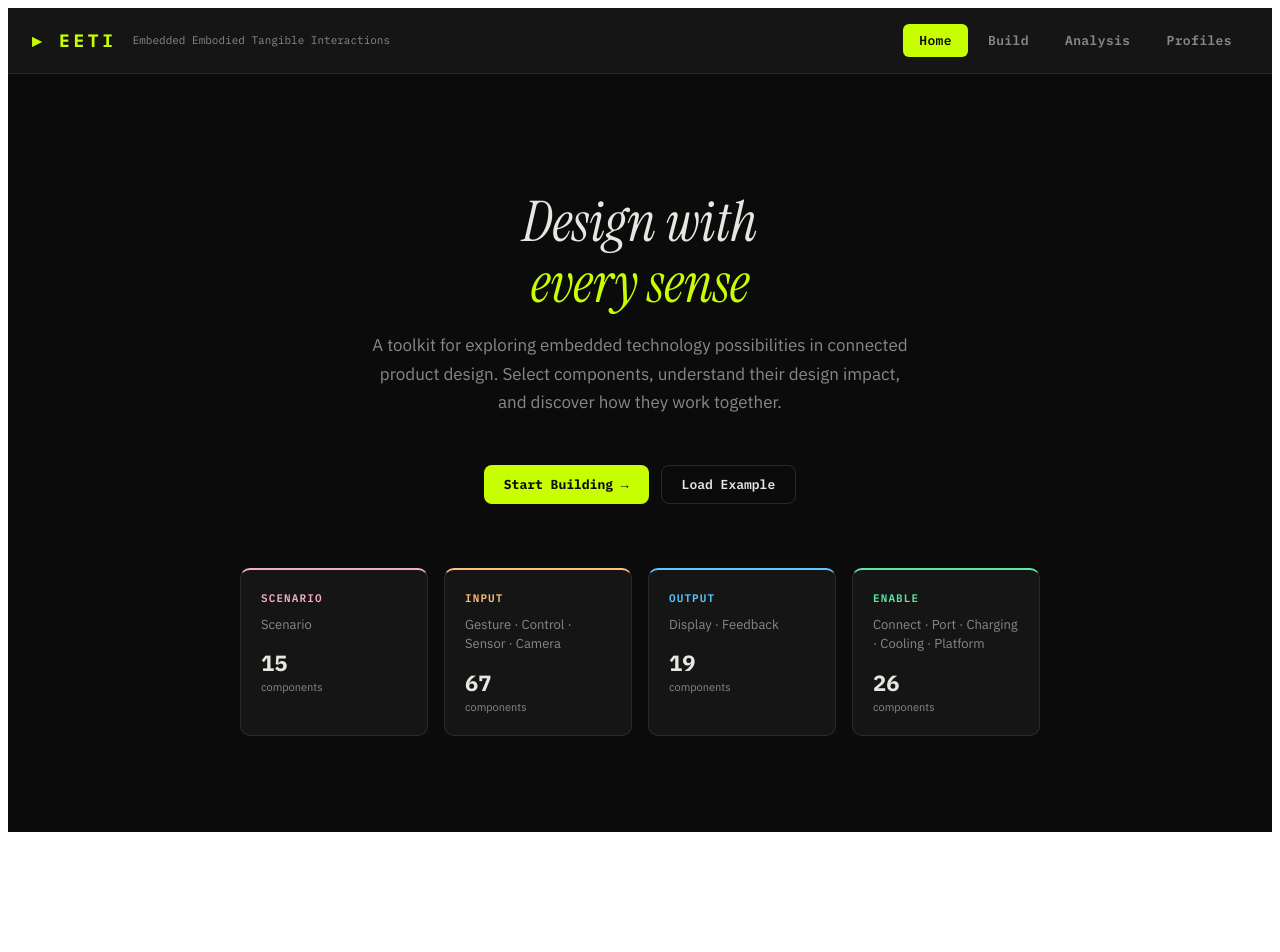
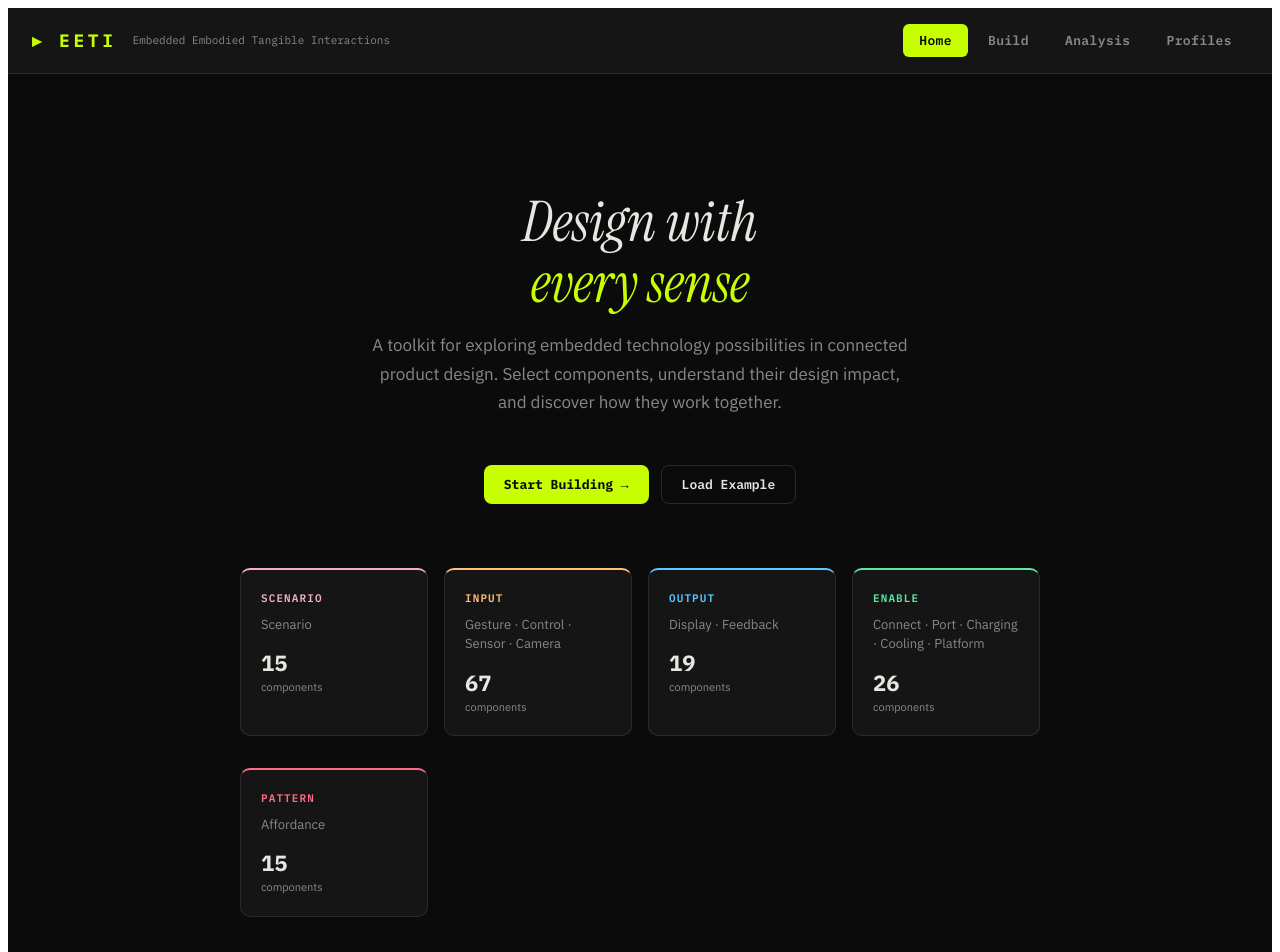
Before and after one commit to vaidesign/EETI, a React (Vite) app: page / in a window 1280 px wide. Shown: the top 952 px of the page. Before the commit the page ends 840 px from the top, so only its background shows below. Built offline with nearby package versions, Linux system fonts and the light colour scheme.

Commit message:
feat: add PATTERN group + Physical Affordance category (15 cards)
https://claude.ai/code/session_013XT4ass7EG5EMTms6VHXnV

```diff
--- a/src/eeti-toolkit.jsx
+++ b/src/eeti-toolkit.jsx
@@ -158,6 +158,23 @@ const CARDS = [
   { id:"windows",cat:"platform",name:"Windows",sub:"Platform",img:"enable_windows.png",desc:"Windows OS — for desktop/kiosk applications with full computing.",pros:["Full software ecosystem","Peripheral support","Development tools"],cons:["Heavy resources","Boot time","Licensing"],considerations:["Good for kiosks and installations","Consider Windows IoT for embedded","Overkill for simple embedded tasks"] },
   { id:"linux",cat:"platform",name:"Linux",sub:"Platform",img:"enable_linux.png",desc:"Linux OS — flexible open-source platform for SBCs and embedded computers.",pros:["Open source and free","Huge driver ecosystem","Highly configurable for production"],cons:["Boot time (seconds not ms)","No hard real-time guarantees without patching","Setup complexity vs RTOS"],considerations:["Raspberry Pi / NVIDIA Jetson for prototyping","Yocto or Buildroot for lean production images","PREEMPT_RT patch provides near-real-time for most use cases"] },
   { id:"rtos",cat:"platform",name:"RTOS",sub:"Platform",img:"enable_rtos.png",desc:"Real-Time Operating System — FreeRTOS, Zephyr, or ThreadX. Deterministic task scheduling.",pros:["Hard real-time guarantees — microsecond timing","Tiny footprint — runs on bare MCU","Deterministic and auditable for safety-critical use"],cons:["No rich display UI framework","Steeper learning curve than Arduino","Smaller ecosystem than Linux"],considerations:["FreeRTOS has widest MCU support (ESP32, STM32, etc.)","Zephyr OS has strong BLE, Thread, Zigbee stacks","Use when timing precision < 1ms is required"] },
+
+  // PATTERN / PHYSICAL AFFORDANCE
+  { id:"pressafford",cat:"physaffordance",name:"Press",sub:"Affordance",img:"afford_press.png",desc:"A surface or element that invites downward force — button, key, or membrane pad.",pros:["Universally understood action","Clear tactile confirmation possible","Discrete and intentional"],cons:["Requires surface contact","Can fatigue with heavy use"],considerations:["Travel distance and actuation force define the feel","Click or snap feedback makes action feel complete","Raised edges help locate button eyes-free"] },
+  { id:"squeezeafford",cat:"physaffordance",name:"Squeeze",sub:"Affordance",img:"afford_squeeze.png",desc:"Two opposing surfaces that compress when gripped — handles, bulbs, grips.",pros:["Natural bimanual or unimanual grip action","High force input available","Tactile and proprioceptive clarity"],cons:["Limited to objects that can be held","Not accessible for weak grip"],considerations:["Force-sensitive resistor or strain gauge detects squeeze intensity","Used in stress-relief devices, medical grips, and trigger inputs","Map squeeze force to analog value for expressive control"] },
+  { id:"twistafford",cat:"physaffordance",name:"Twist",sub:"Affordance",img:"afford_twist.png",desc:"Rotational motion of a handle, cap, or knob — like opening a jar.",pros:["Natural for setting values","Provides continuous range","Eyes-free operation possible"],cons:["Requires secure grip","Two-hand twist needs symmetric grip points"],considerations:["Rotary encoder or potentiometer captures twist angle","Soft stops or detents prevent over-rotation","Good for volume, intensity, and selection on physical products"] },
+  { id:"slideafford",cat:"physaffordance",name:"Slide",sub:"Affordance",img:"afford_slide.png",desc:"Linear movement along a track — sliders, drawers, locking mechanisms.",pros:["Position maps directly to value — intuitive","Visible state even without power","Satisfying smooth motion"],cons:["Track accumulates dust and debris","Linear space requirement"],considerations:["Conductive plastic or optical encoder for smooth reading","Motorised slider can provide haptic feedback and auto-position","Wide slider caps are more ergonomic than narrow ones"] },
+  { id:"tiltafford",cat:"physaffordance",name:"Tilt",sub:"Affordance",img:"afford_tilt.png",desc:"Leaning or angling an object to indicate direction or preference.",pros:["Natural spatial metaphor","No surface contact needed","Works as passive always-on affordance"],cons:["Sensitive to accidental tilts","Requires accelerometer or gyroscope"],considerations:["Dead-zone calibration prevents false positives from natural hand sway","Tilt direction → navigation direction is intuitive","Consider paired with visual indicator showing tilt axis"] },
+  { id:"shakeafford",cat:"physaffordance",name:"Shake",sub:"Affordance",img:"afford_shake.png",desc:"Rapid back-and-forth physical agitation — used for undo, shuffle, or reset.",pros:["Dramatic and memorable","No screen or button needed","Attention-grabbing as an output trigger"],cons:["High accidental trigger risk","Requires high-g threshold to differentiate from walking"],considerations:["Threshold typically >2g peak to avoid false positives","Provide clear undo-the-undo option","Avoid in devices worn on the body — steps and movement cause constant triggers"] },
+  { id:"tapafford",cat:"physaffordance",name:"Tap",sub:"Affordance",img:"afford_tap.png",desc:"Brief contact with a surface — finger, knuckle, or stylus touch.",pros:["Low cognitive load — simplest possible action","Fast and precise","Works on any hard surface with accelerometer"],cons:["Easy to mis-trigger on sensitive surfaces","Limited expressiveness alone"],considerations:["Double-tap and long-press extend vocabulary from single surface","Accelerometer in object detects tap on enclosure surface","Force threshold distinguishes accidental graze from intentional tap"] },
+  { id:"strokeafford",cat:"physaffordance",name:"Stroke",sub:"Affordance",img:"afford_stroke.png",desc:"Slow, deliberate linear touch movement — caress or wipe gesture.",pros:["Calming, intimate interaction quality","Continuous and directional","Well-suited to emotional or ambient devices"],cons:["Slow — not for time-sensitive input","Requires sensitive capacitive strip or surface"],considerations:["Resistive or capacitive strip detects stroke direction and speed","Used in pet robots, wellness devices, ambient interfaces","Speed of stroke can carry meaning — gentle vs urgent"] },
+  { id:"pullaff",cat:"physaffordance",name:"Pull",sub:"Affordance",img:"afford_pull.png",desc:"Drawing an object, surface, or cord toward the body — ergonomic retrieval action.",pros:["Natural for retrieval, activation, or unlatching","High-force capable","Intuitive — pulling a cord to activate is cross-cultural"],cons:["Mechanical complexity for cord management","Return mechanism required"],considerations:["Spring return vs ratchet latch are very different experiences","Cord pull activation has long history in emergency and accessibility devices","Map pull distance to output intensity for expressive control"] },
+  { id:"foldafford",cat:"physaffordance",name:"Fold",sub:"Affordance",img:"afford_fold.png",desc:"Bending or folding a flexible surface — origami-inspired physical interaction.",pros:["Novel and memorable","Large surface area can reduce to small form","Can encode state in physical form"],cons:["Flexible materials have limited sensing options","Durability concerns at fold creases","Manufacturing complexity"],considerations:["Conductive fabric or bend sensor in fold crease detects angle","Shape memory polymer returns to original form","Foldable phones and e-paper are pushing this space forward"] },
+  { id:"coverafford",cat:"physaffordance",name:"Cover",sub:"Affordance",img:"afford_cover.png",desc:"Placing a hand, object, or lid over a sensor or screen to trigger or mask.",pros:["Intuitive privacy gesture","Cheap to implement — proximity or light sensor","Natural sleep or mute interaction"],cons:["Hard to communicate without onboarding","Accidental triggers from pockets/bags"],considerations:["Proximity or LDR sensor detects cover easily","Phone face-down = mute calls is well-established pattern","Cover + timer = snooze pattern for notifications"] },
+  { id:"hoverafford",cat:"physaffordance",name:"Hover",sub:"Affordance",img:"afford_hover.png",desc:"Approaching a surface without touching — preview and anticipation interaction layer.",pros:["Contactless — hygienic","Provides preview before commitment","Works in PPE or gloved contexts"],cons:["Hard to communicate without cues","Needs proximity or capacitive sensor","Less precise than contact"],considerations:["Capacitive proximity detects hand 2–5cm above surface","Useful for menus that reveal on approach","Define transition from hover-preview to touch-confirm clearly"] },
+  { id:"blowafford",cat:"physaffordance",name:"Blow",sub:"Affordance",img:"afford_blow.png",desc:"Directing breath at a sensor or opening — extinguish, dismiss, or activate.",pros:["Hands-free","Memorable and playful","Accessible for limited mobility"],cons:["Hygienic concerns in shared devices","Inconsistent detection across users","Only works at close range"],considerations:["Directional mic or barometric pressure sensor detects breath","Used in candle-simulation interfaces and accessibility tools","Pair with visual feedback showing breath detection threshold"] },
+  { id:"traceafford",cat:"physaffordance",name:"Trace",sub:"Affordance",img:"afford_trace.png",desc:"Drawing a path or shape on a surface — signature, pattern unlock, or drawing.",pros:["High information density in single gesture","Can encode complex patterns for authentication","Natural and expressive"],cons:["Requires precision surface","Slow compared to button"],considerations:["Capacitive touch surface needed for continuous path tracking","Pattern recognition can enable unlock codes","Trace + shape recognition for symbol-based input systems"] },
+  { id:"pinchafford",cat:"physaffordance",name:"Pinch",sub:"Affordance",img:"afford_pinch.png",desc:"Two fingers closing on a surface or object — grip, zoom-out, close.",pros:["Natural for scaling and size reduction","Well-established on touchscreens","Can work on physical objects with FSR"],cons:["Requires multitouch or force sensing","Not accessible for arthritis or weak grip"],considerations:["Force sensing resistors under grip points detect pinch intensity","Pinch-to-zoom is expected behaviour on any touch display","Physical pinch on objects can trigger release or deactivation"] },
 ];
 
 // ── ASCII CARD GRAPHICS ────────────────────────────────────────
@@ -249,6 +266,23 @@ const CARD_GRAPHICS = {
   uwb:          "  ─ ─ ─\n ─ ─◈─ ─\n  ─ ─ ─\n  ~~~~~",
   linux:        "  ╭─ ─╮\n  │ λ │\n  ╰─ ─╯\n  ─────",
   rtos:         "  ┌───┐\n  │t:0│\n  │███│\n  └───┘",
+  // Physical Affordance
+  pressafford:  "   ╭──╮\n   │  │\n   ╰──╯\n   ─▼─",
+  squeezeafford:"  ─┤  ├─\n  ─┤  ├─\n  ─┤  ├─",
+  twistafford:  "  ╭──╮\n  │ ↻│\n  ╰──╯",
+  slideafford:  "  ────┬\n      │\n  ────┘",
+  tiltafford:   " ╭────╮\n╱       \n",
+  shakeafford:  " ≋≋ ≋≋\n≋ ≋ ≋ ≋\n ≋≋ ≋≋",
+  tapafford:    "    ▼\n  ──┼──\n   ─┴─",
+  strokeafford: "  ~~~\n ─────\n  ~~~",
+  pullaff:      "  ◎\n  │\n  │\n  ╰── ▷",
+  foldafford:   "  ╱───╲\n ╱     ╲\n───────",
+  coverafford:  "  ┌────┐\n  │████│\n  └────┘",
+  hoverafford:  "  · · ·\n · ─◈─ ·\n  · · ·",
+  blowafford:   "  ))))\n  ─○─\n  ════",
+  traceafford:  "  ╭─\n  │ ╲\n  │  ╲─╮\n       │",
+  pinchafford:  "  ╲ ╱\n   ╲╱\n   ╱╲\n  ╱ ╲",
+  physaffordance:"  ╭──╮\n ─┤◈ ├─\n  ╰──╯",
 };
 
 // ── CATEGORY DEFINITIONS ──────────────────────────────────────
@@ -264,7 +298,8 @@ const CATEGORIES = {
   port:     { label:"Port",     color:"#3DCC80", group:"enable" },
   charging: { label:"Charging", color:"#FFD040", group:"enable" },
   cooling:  { label:"Cooling",  color:"#80B8D4", group:"enable" },
-  platform: { label:"Platform", color:"#C8FF00", group:"enable" },
+  platform:      { label:"Platform",   color:"#C8FF00", group:"enable" },
+  physaffordance:{ label:"Affordance", color:"#FF6B8A", group:"pattern" },
 };
 
 const GROUPS = {
@@ -272,6 +307,7 @@ const GROUPS = {
   input:   { label:"INPUT",    color:"#FFBE7A" },
   output:  { label:"OUTPUT",   color:"#5BC8FF" },
   enable:  { label:"ENABLE",   color:"#5BE8A4" },
+  pattern: { label:"PATTERN",  color:"#FF6B8A" },
 };
 
 // ── DEPENDENCY RULES ──────────────────────────────────────────
```
